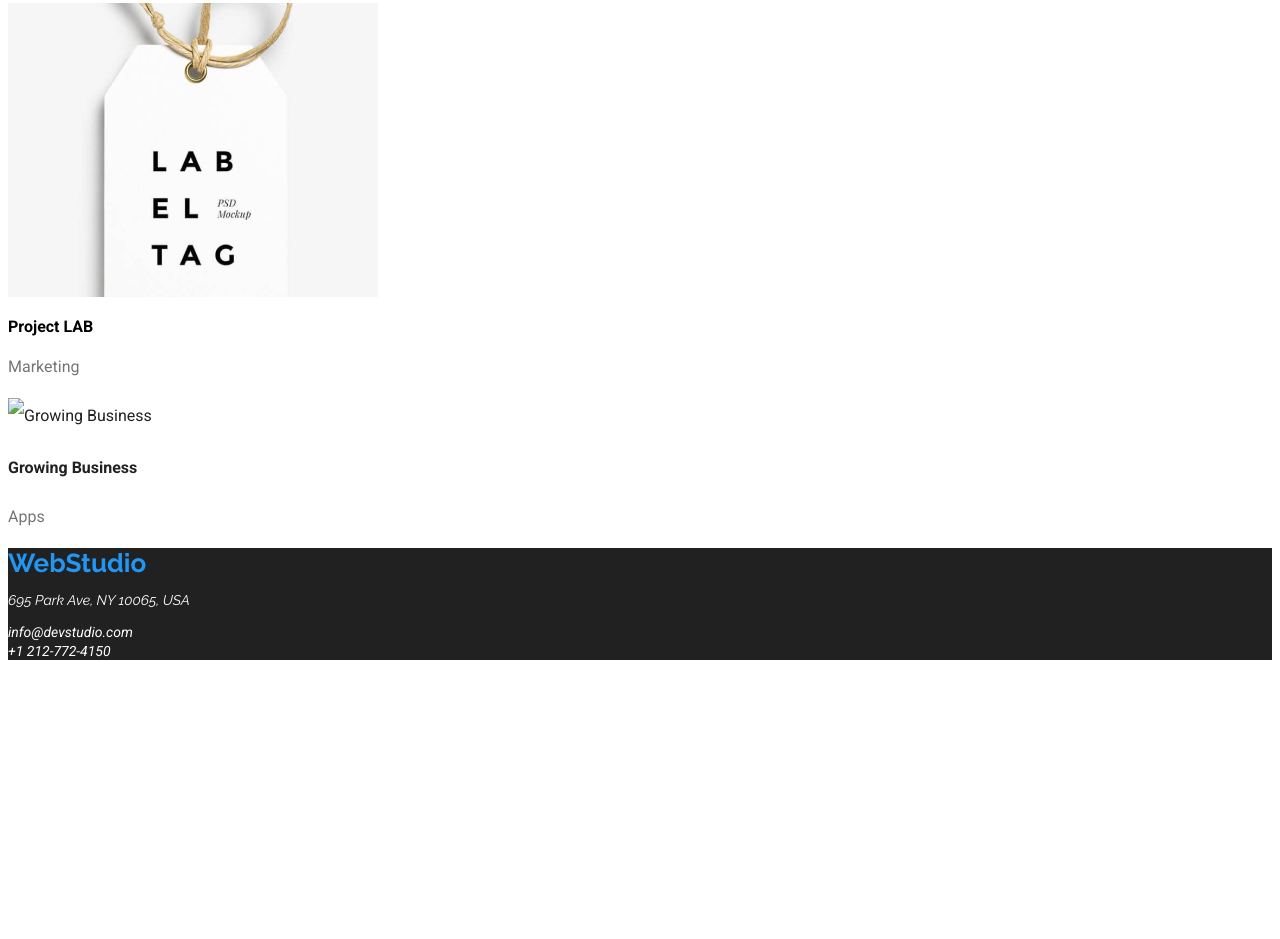
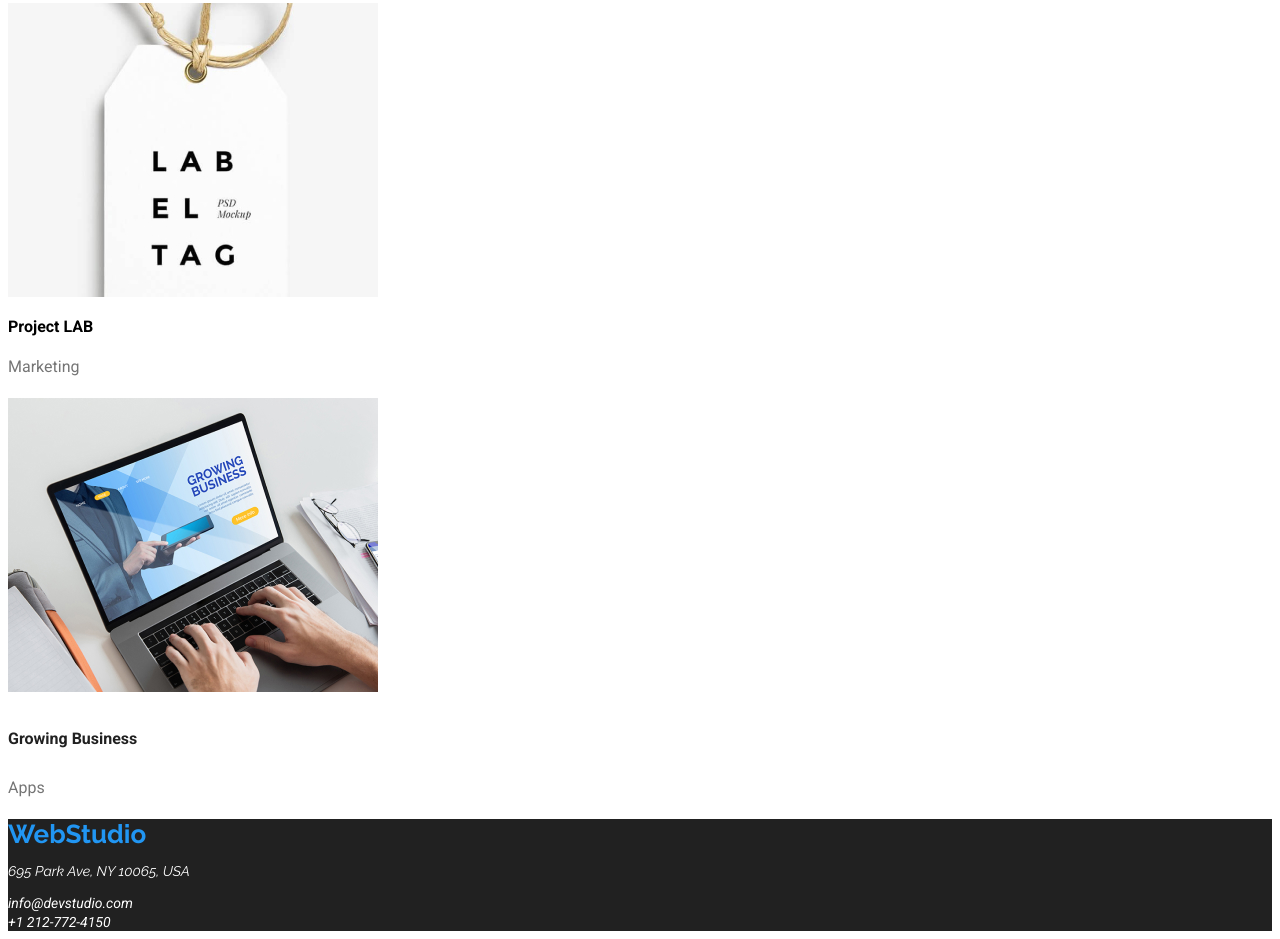
Before and after one commit to gabrielaraducan1606/goit-markup-hw-02, a plain HTML site: page portofolio.html in a window 1280 px wide. Shown: the part 3126-4065 px from the top of the page. Before the commit the page ends 3794 px from the top, so only its background shows below. Drawn offline with Linux system fonts and the light colour scheme.

Commit message:
Final commit

```diff
--- a/portofolio.html
+++ b/portofolio.html
@@ -87,8 +87,7 @@
     <p class="presentation-section__description">Marketing</p>
 </div>
 <div class="presentation-section">
-    <img src="images/img9
-    " width="370" height="294" alt="Growing Business">
+    <img src="images/img9.jpg" width="370" height="294" alt="Growing Business">
     <p><b>Growing Business</b></p>
     <p class="presentation-section__description">Apps</p>
 </div>
```
Also changed, not shown: images/img9.jpg (added).
